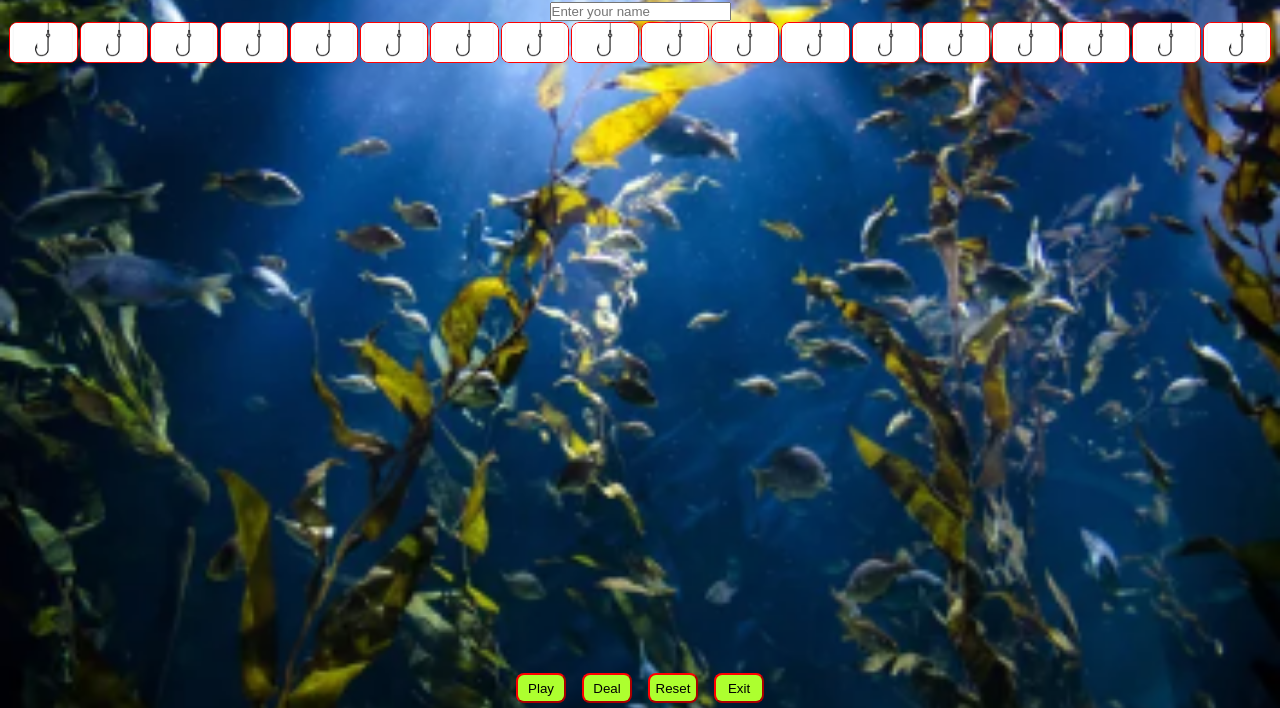
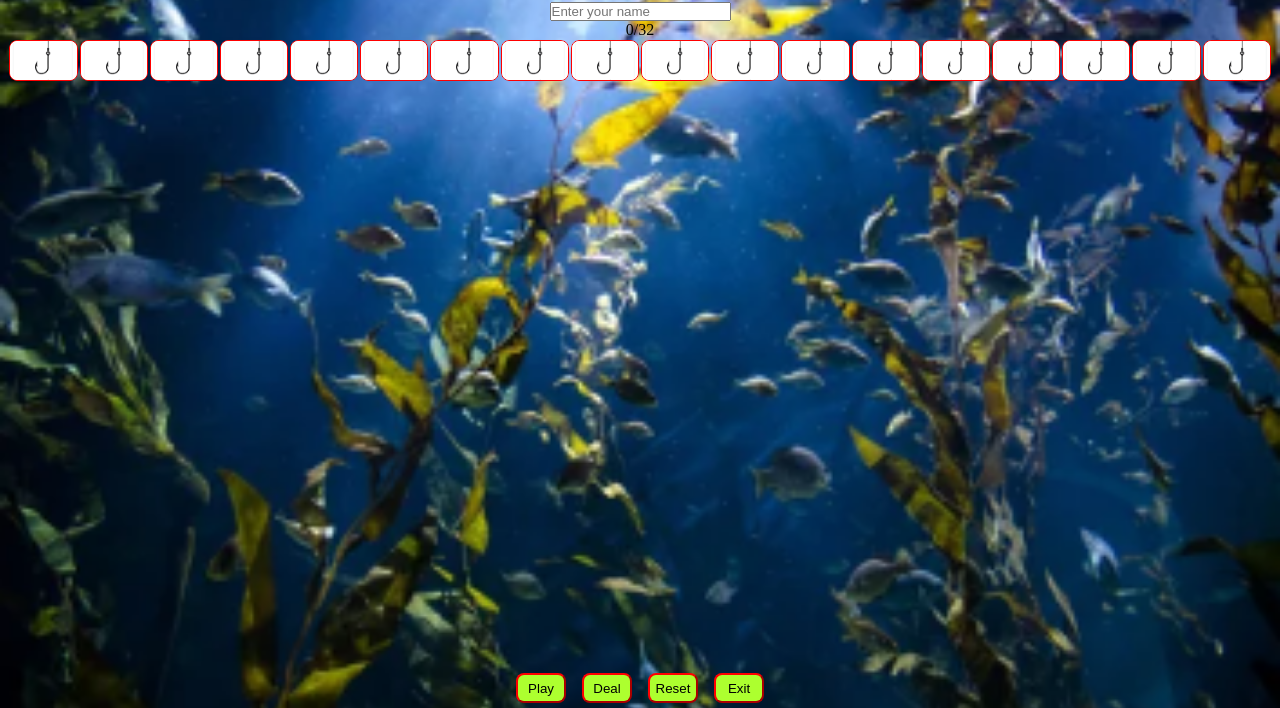
Before and after one commit to markcrowleyx/Go-Fish, a plain HTML site: page index.html in a window 1280 px wide. Shown: the part 92-800 px from the top of the page. Drawn offline with Linux system fonts and the light colour scheme.

Commit message:
Add divs for progress bar in html

```diff
--- a/index.html
+++ b/index.html
@@ -22,9 +22,14 @@
                <span class="fullTally">/32</span>
            </div>
         <button id="choose-game">Choose Game</button>
-
     </div>
     <input type="text" placeholder="Enter your name" id="username">
+
+    <!-- Progress bar-->
+    <div class="progress-bar">
+        <div class="progress" id="progress"></div>
+        <div class="progress-text" id="progress-text">0/32</div>
+    </div>
 
     <section class='game-area'>
         <div class="fish-pool"></div>
```
